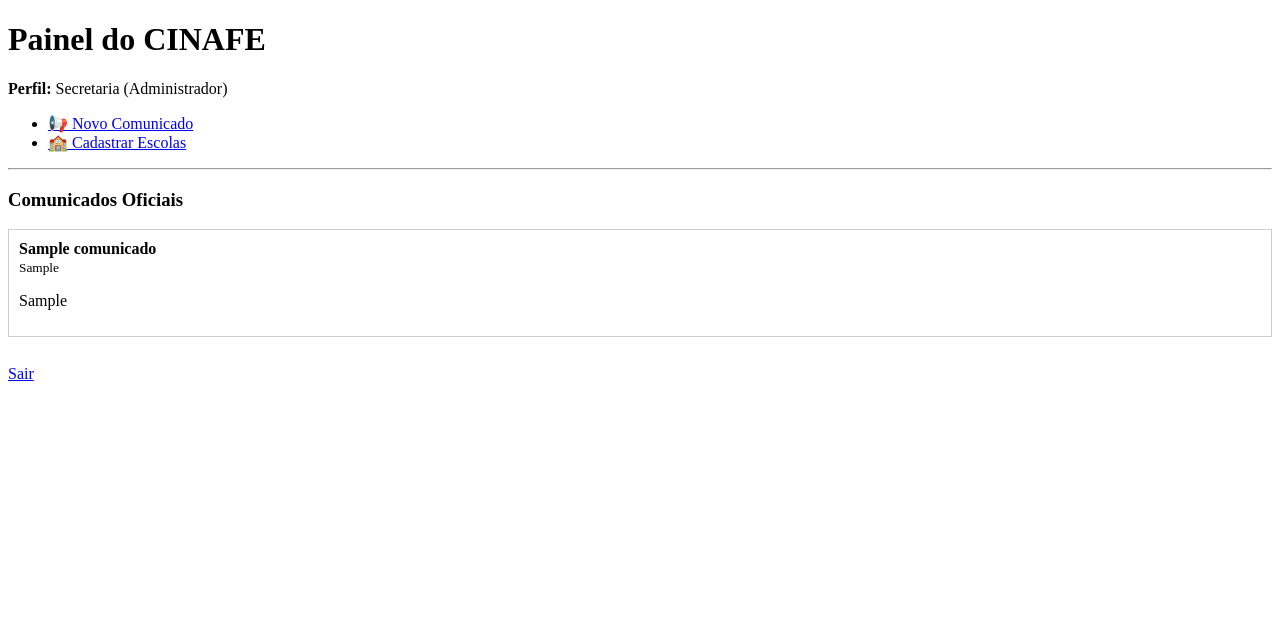
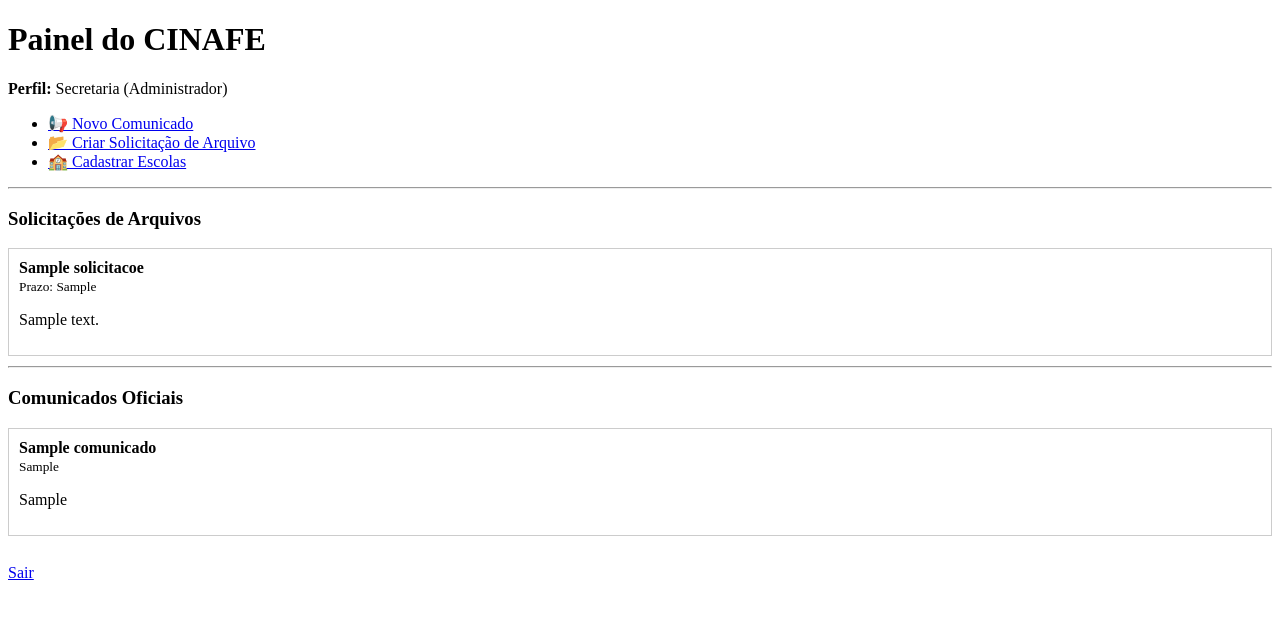
Before and after one commit to Marcosadriano7506/CINAFE-sistema, a Flask app: page /dashboard in a window 1280 px wide. Shown: the top 619 px of the page. Run offline with Flask 3, Linux system fonts and the light colour scheme; the visitor is signed in with stand-in values (Sample User, id 1); tables that the repository leaves empty hold one stand-in row (values such as "Sample post"); parts of the project's set-up code (start-up, migrations or seed data) failed here and were passed over.

Commit message:
Update dashboard.html

```diff
--- a/templates/dashboard.html
+++ b/templates/dashboard.html
@@ -4,17 +4,38 @@
     <title>CINAFE - Painel</title>
 </head>
 <body>
+
 <h1>Painel do CINAFE</h1>
 
 {% if role == "admin" %}
     <p><strong>Perfil:</strong> Secretaria (Administrador)</p>
+
     <ul>
         <li><a href="/novo-comunicado">📢 Novo Comunicado</a></li>
+        <li><a href="/nova-solicitacao">📂 Criar Solicitação de Arquivo</a></li>
         <li><a href="/criar-escola">🏫 Cadastrar Escolas</a></li>
     </ul>
 {% else %}
     <p><strong>Perfil:</strong> Escola</p>
 {% endif %}
+
+<hr>
+
+<h3>Solicitações de Arquivos</h3>
+
+{% for s in solicitacoes %}
+    <div style="border:1px solid #ccc; padding:10px; margin-bottom:10px;">
+        <strong>{{ s["titulo"] }}</strong><br>
+        <small>Prazo: {{ s["prazo"] }}</small>
+        <p>{{ s["descricao"] }}</p>
+
+        {% if role == "escola" %}
+            <a href="/enviar/{{ s['id'] }}">📤 Enviar Arquivo</a>
+        {% endif %}
+    </div>
+{% else %}
+    <p>Nenhuma solicitação criada.</p>
+{% endfor %}
 
 <hr>
 
@@ -32,5 +53,6 @@
 
 <br>
 <a href="/logout">Sair</a>
+
 </body>
 </html>
```
Lines whose indentation alone changed are shown as unchanged.
